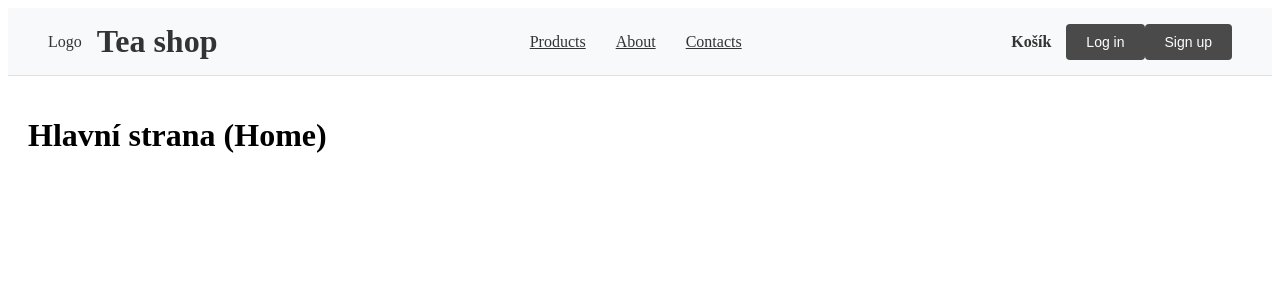
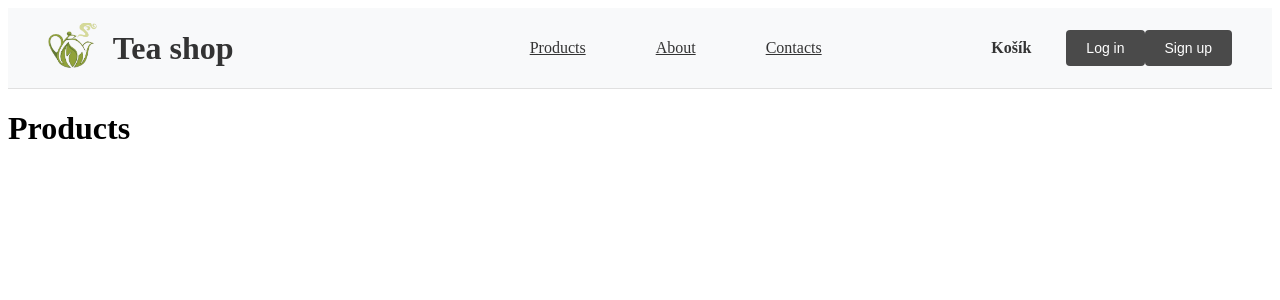
Before and after one commit to dianamakarevych/eshop, a React (Vite) app: page / in a window 1280 px wide. Shown: the top 300 px of the page. Built offline with nearby package versions, Linux system fonts and the light colour scheme.

Commit message:
navbar update

```diff
--- a/src/App.jsx
+++ b/src/App.jsx
@@ -1,22 +1,17 @@
 import reactLogo from './assets/react.svg'
-import { Routes, Route } from 'react-router-dom';
 import Header from './components/common/Header/Header.jsx'
+import AppRoutes from './routes/AppRoutes.jsx'
 
 function App() {
-  const Home = () => <div style={{ padding: '20px' }}><h1>Hlavní strana (Home)</h1></div>;
-  const Products = () => <div style={{ padding: '20px' }}><h1>Katalog produktů (Products)</h1></div>;
-  const Contact = () => <div style={{ padding: '20px' }}><h1>Kontakty (Contact)</h1></div>;
 
   return (
     <div className="App">
       <Header/>
-      <Routes>
-        <Route path="/" element={<Home />} />
-        <Route path="/products" element={<Products />} />
-        <Route path="/contact" element={<Contact />} />
-      </Routes>
+      <main className="mainContent">
+        <AppRoutes/>
+      </main>
     </div>
-  )
+  );
 }
 
-export default App
+export default App;
--- a/src/components/common/Header/Header.css
+++ b/src/components/common/Header/Header.css
@@ -31,6 +31,8 @@
 }
 
 .headerNav a {
+    display: block;
+    padding: 10px 20px;
     text-decoration: underline;
     color: #333;
     font-size: 16px;
@@ -48,6 +50,13 @@
     color: #333;
     margin-right: 15px;
     font-weight: bold;
+    padding: 10px 20px;
+}
+
+.cartLink:hover {
+    background-color: #e1dbdb;
+    border-radius: 5px;
+    color: black;
 }
 
 .btnDark {
@@ -64,3 +73,9 @@
 .btnDark:hover {
     background-color: #333;
 }
+
+.logo img {
+    height: 50px;
+    width: auto;
+    display: block;
+}
--- a/src/components/common/Header/Header.jsx
+++ b/src/components/common/Header/Header.jsx
@@ -1,18 +1,19 @@
 import './Header.css'
 import { Link } from 'react-router-dom';
+import logoImage from '../../../assets/Logo.png';
 
 function Header(){
     return(
         <header className='header'>
             <div className='headerLeft'>
                 <Link to="/" className='logoLink'>
-                    <span className='logo'>Logo</span>
+                    <span className='logo'><img src={logoImage} alt="Logo" /></span>
                     <span className='logoName'>Tea shop</span>
                 </Link>
             </div>
 
             <nav className='headerNav'>
-                <Link to="/products">Products</Link>
+                <Link to="/">Products</Link>
                 <Link to="/about">About</Link>
                 <Link to="/contacts">Contacts</Link>
             </nav>
--- /dev/null
+++ b/src/pages/About/About.jsx
@@ -0,0 +1,5 @@
+import './About.css';
+function About() {
+  return <div className="pageContainer"><h1>About</h1></div>;
+}
+export default About;
--- /dev/null
+++ b/src/pages/Cart/Cart.jsx
@@ -0,0 +1,6 @@
+import './Cart.css';
+function Cart() {
+  return <div className="pageContainer"><h1>Cart</h1></div>;
+}
+
+export default Cart;
--- /dev/null
+++ b/src/pages/Contacts/Contacts.jsx
@@ -0,0 +1,6 @@
+import './Contacts.css';
+function Contacts() {
+  return <div className="pageContainer"><h1>Contacts</h1></div>;
+}
+
+export default Contacts;
--- /dev/null
+++ b/src/pages/Products/Products.jsx
@@ -0,0 +1,5 @@
+import './Products.css';
+function Products() {
+  return <div className="pageContainer"><h1>Products</h1></div>;
+}
+export default Products;
--- /dev/null
+++ b/src/routes/AppRoutes.jsx
@@ -0,0 +1,19 @@
+import { Routes, Route } from 'react-router-dom';
+import Products from '../pages/Products/Products';
+import About from '../pages/About/About';
+import Contacts from '../pages/Contacts/Contacts';
+import Cart from '../pages/Cart/Cart';
+
+
+function AppRoutes() {
+  return (
+    <Routes>
+      <Route path="/" element={<Products />} />
+      <Route path="/about" element={<About />} />
+      <Route path="/contacts" element={<Contacts />} />
+      <Route path="/cart" element={<Cart />} />
+    </Routes>
+  );
+}
+
+export default AppRoutes;
```
Also changed, not shown: src/assets/Logo.png (added), src/pages/About/About.css (added), src/pages/Cart/Cart.css (added), src/pages/Contacts/Contacts.css (added), src/pages/Products/Products.css (added).
